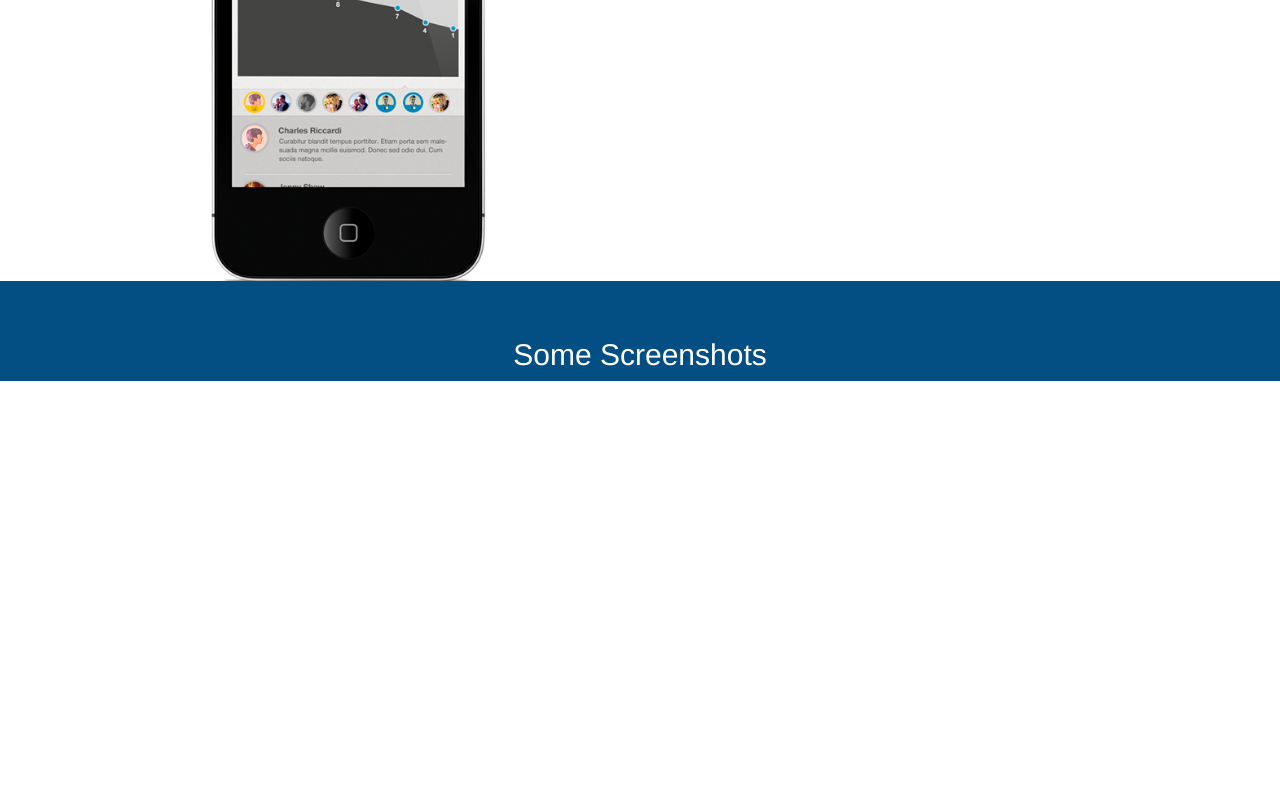
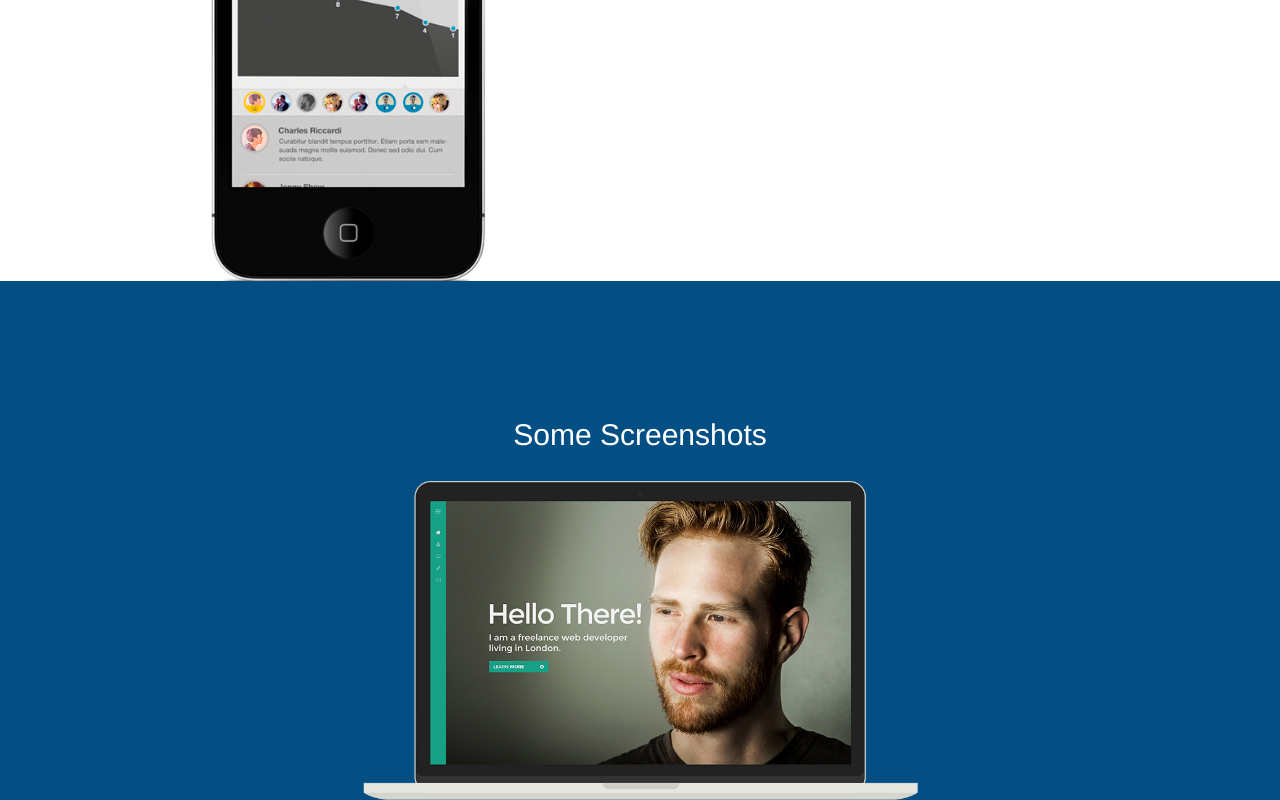
Before and after one commit to kumelkalen/responsive-pratt, a plain HTML site: page index.html in a window 1280 px wide. Shown: the part 1262-2062 px from the top of the page. Before the commit the page ends 1643 px from the top, so only its background shows below. Drawn offline with Linux system fonts and the light colour scheme.

Commit message:
Agregamos una imagen, adaptamos medidas de la imagen y del título

```diff
--- a/css/main.css
+++ b/css/main.css
@@ -28,3 +28,14 @@ h1{
 .celular{
 	width: 50%;
 }
+
+.espacio{
+	height: 200px;
+}
+
+.separacion-title{
+	padding: 20px;
+}
+.computador{
+	width: 100%;
+}
--- a/index.html
+++ b/index.html
@@ -120,9 +120,6 @@
 				<div class="col-md-6 text-center">
 					<img class="celular" src="assets/img/mobile.png" alt="telefono">
 				</div>
-				<div class="col-md-6">
-
-				</div>
 			</div><!-- Cierre row contenedor -->
 	</section>
 
@@ -130,8 +127,13 @@
 	<section class="azul">
 		<div class="container">
 			<div class="row">
-				<div class="col-md-12 text-center title">
-					<h2>Some Screenshots</h2>
+				<div class="col-md-12 text-center title espacio">
+					<h2 class="separacion-title">Some Screenshots</h2>
+				</div>
+			</div>
+			<div class="row">
+				<div class="col-md-6 col-md-offset-3 text-center">
+					<img class="computador" src="assets/img/item-01.png" alt="computador">
 				</div>
 			</div>
 		</div>
```
